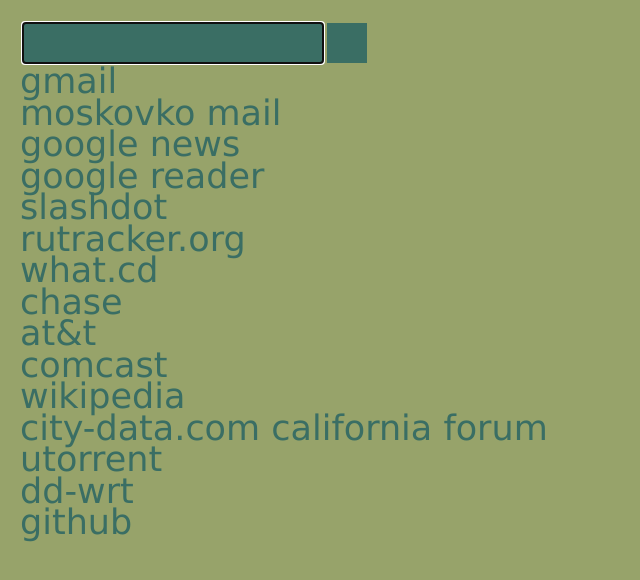
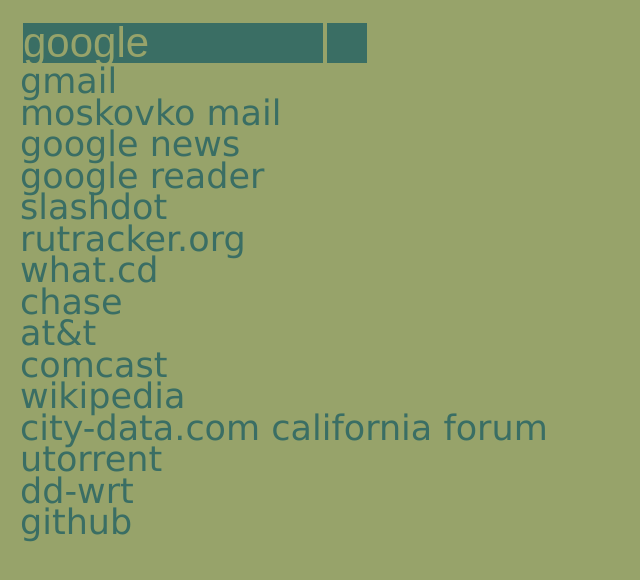
Before and after one commit to ilushka/homepage, a plain HTML site: page homepage.html in a window 1280 px wide. Shown: the whole page, without its empty margins (0-640 px from the left). Drawn offline with Linux system fonts and the light colour scheme.

Commit message:
added default input text that dissapears on focus.

```diff
--- a/homepage.html
+++ b/homepage.html
@@ -9,7 +9,7 @@
     <form method="get" action="http://www.google.com/search">
         <table id="gsrch">
             <tr>
-                <td><input type="text" name="q" size="25" maxlength="255" value="" id="gsrch_field" /></td>
+                <td><input type="text" name="q" size="25" maxlength="255" value="google" id="gsrch_field" onfocus="this.value = '';" /></td>
                 <td><button type="submit" id="test"></button></td>
             </tr>
         </table>
@@ -30,9 +30,9 @@
     <a href="http://homer.moskovko.com:666">dd-wrt</a><br />
     <a href="http://www.github.com/">github</a>
 
-    <script>
+    <!--script>
         document.getElementById('gsrch_field').focus();
-    </script>
+    </script-->
 </body>
 
 </html>
```
